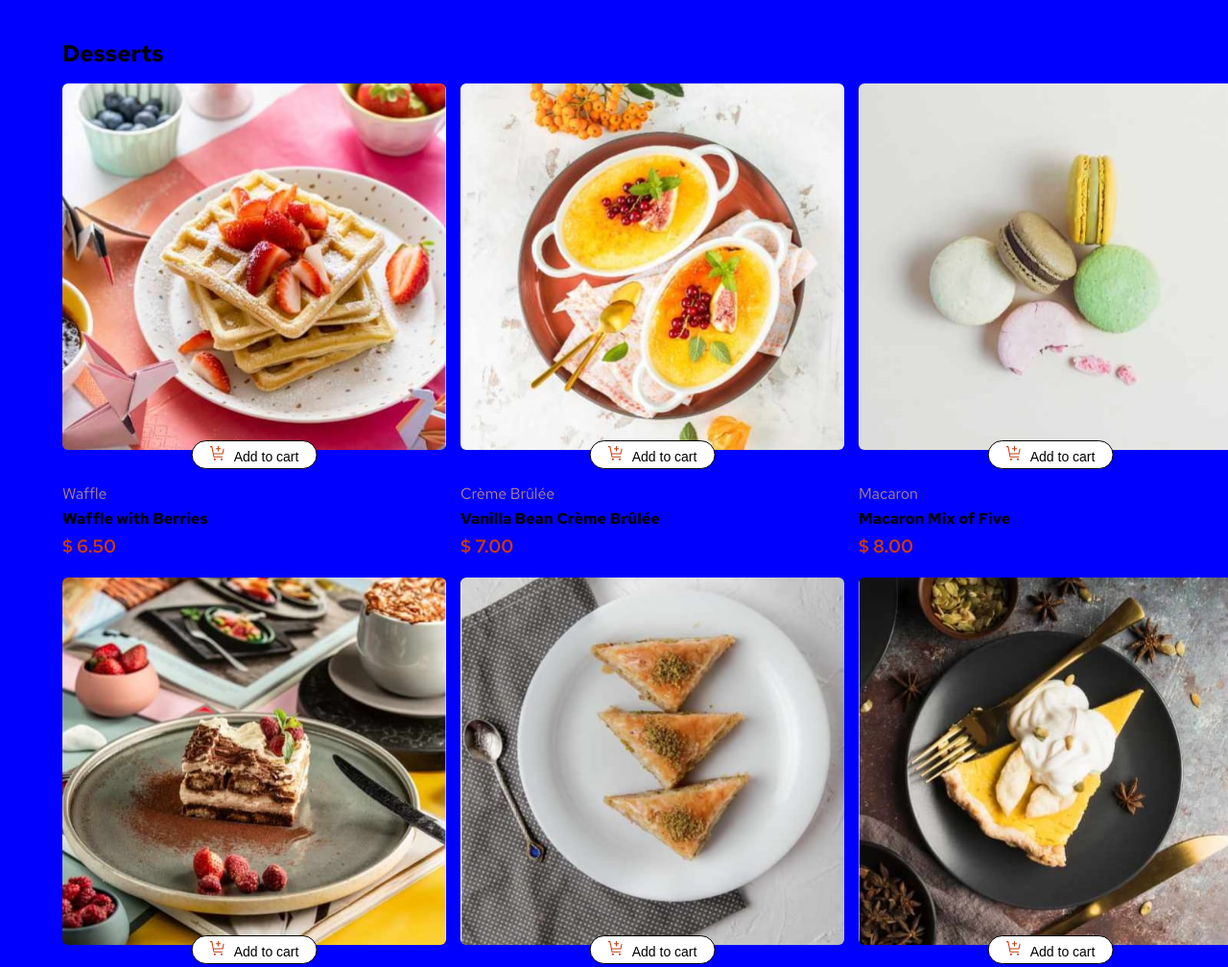
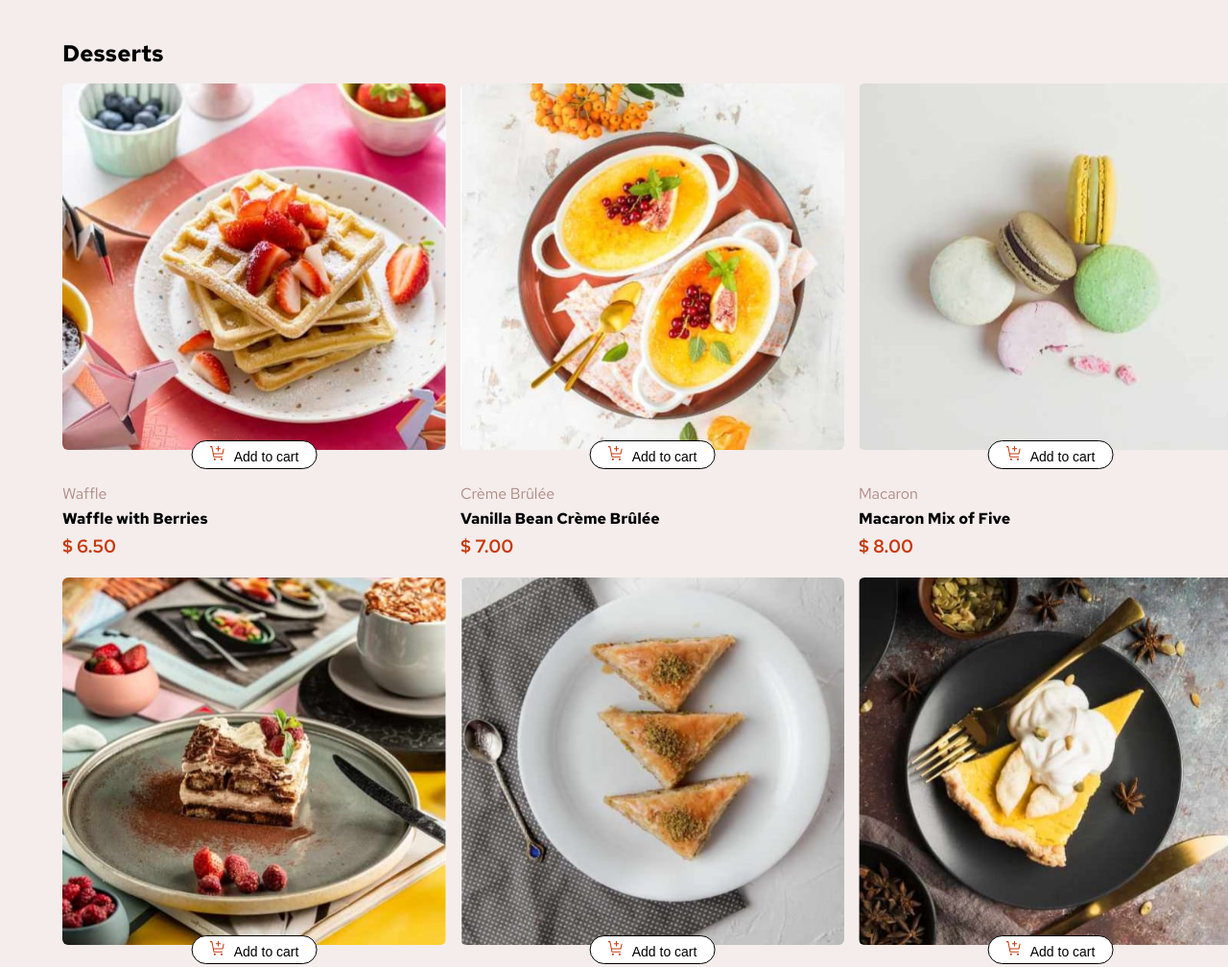
Before and after one commit to JangidShrawan/ProductListCardWebPage, a plain HTML site: page index.html in a window 1280 px wide. Shown: the top 1008 px of the page at 96% size. Drawn offline with Linux system fonts and the light colour scheme.

Commit message:
Update style.css

```diff
--- a/style.css
+++ b/style.css
@@ -25,7 +25,7 @@ body{
     height: 100vh;
     font-size: 16px;
     font-family: 'Red Hat Text', sans-serif;
-    background-color: blue;
+    background-color: var(--rose100-color);
     overflow-x: hidden;
     margin:auto;
 }
```
